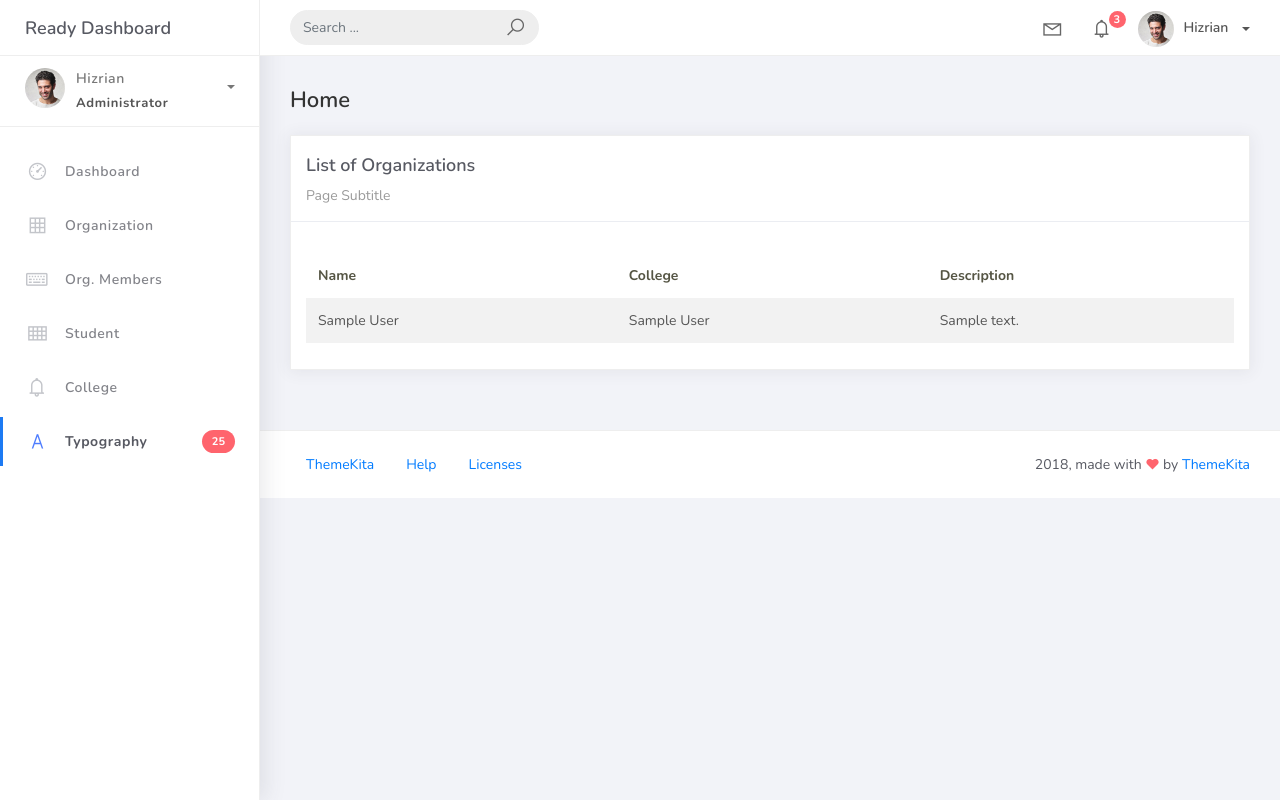
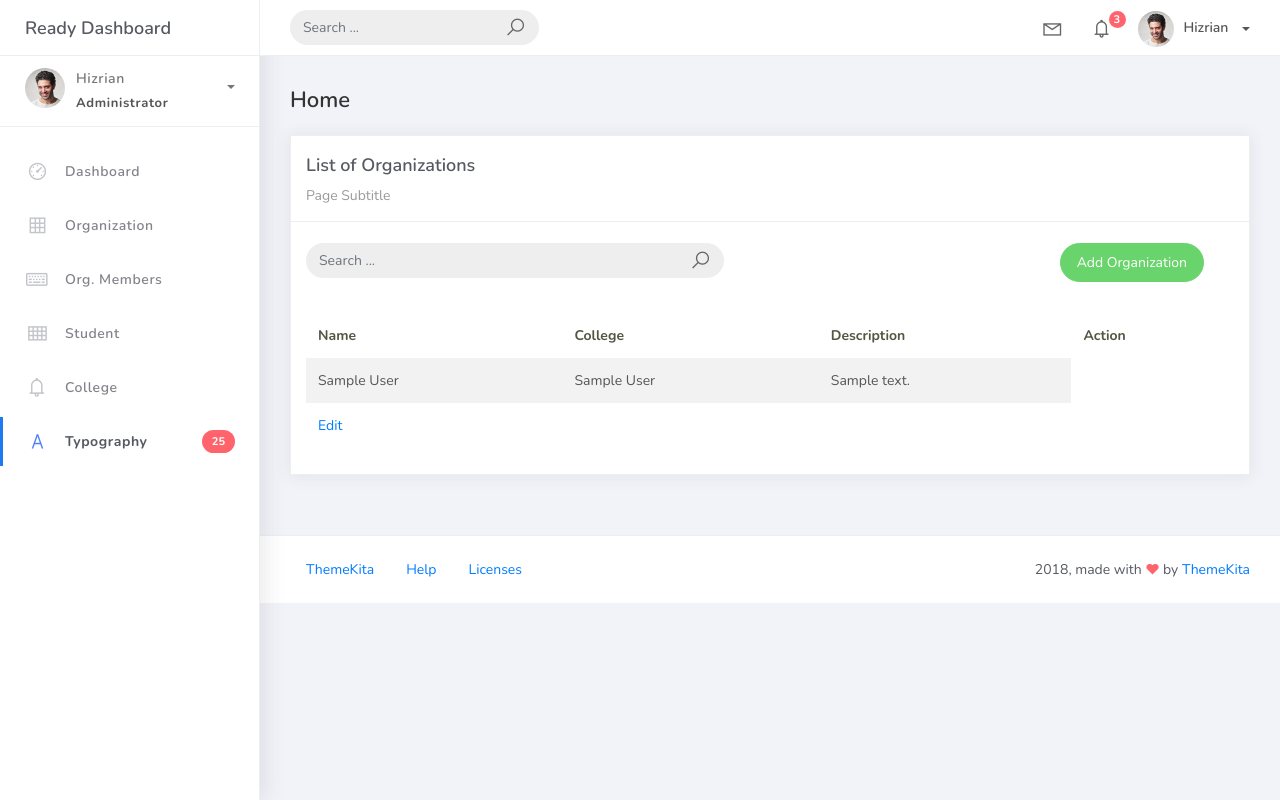
Before and after one commit to JophilGulane/PSUSphere, a Django app: page /organization_list in a window 1280 px wide. Run offline with Django 5.2, Linux system fonts and the light colour scheme; tables that the repository leaves empty hold one stand-in row (values such as "Sample post"); some libraries are stand-ins or nearby versions.

Commit message:
Add Organization Working

```diff
--- a/PSUSphere/projectsite/projectsite/settings.py
+++ b/PSUSphere/projectsite/projectsite/settings.py
@@ -26,7 +26,7 @@ SECRET_KEY = 'django-insecure-ypq$kez_x&ylnb6_nb=jo)gtiz)765u5sr7a2*e3p!%n44r_f4
 # SECURITY WARNING: don't run with debug turned on in production!
 DEBUG = True
 
-ALLOWED_HOSTS = ['psusphere.pythonanywhere.com', '127.0.0.1']
+ALLOWED_HOSTS = ['jays.pythonanywhere.com', '127.0.0.1']
 
 
 # Application definition
--- a/PSUSphere/projectsite/projectsite/urls.py
+++ b/PSUSphere/projectsite/projectsite/urls.py
@@ -16,11 +16,13 @@ Including another URLconf
 """
 from django.contrib import admin
 from django.urls import path
-from studentorg.views import HomePageView, OrganizationList
+from studentorg.views import HomePageView, OrganizationList, OrganizationCreateView, OrganizationUpdateView
 from studentorg import views
 
 urlpatterns = [
     path("admin/", admin.site.urls),
     path('', views.HomePageView.as_view(), name='home'),
     path('organization_list', OrganizationList.as_view(), name='organization-list'),
+    path('organization_list/add', OrganizationCreateView.as_view(), name='organization-add'),
+    path('organization_list/<pk>',OrganizationUpdateView.as_view(), name='organization-update'),
 ]
--- a/PSUSphere/projectsite/studentorg/views.py
+++ b/PSUSphere/projectsite/studentorg/views.py
@@ -2,7 +2,16 @@ from django.shortcuts import render
 
 # Create your views here.
 from django.views.generic.list import ListView
+from django.views.generic.edit import CreateView, UpdateView
 from studentorg.models import Organization
+from studentorg.forms import OrganizationForm
+from django.urls import reverse_lazy
+
+class OrganizationUpdateView(UpdateView):
+    model = Organization
+    form_class = OrganizationForm
+    template_name = 'org_form.html'
+    success_url = reverse_lazy('organization-list')
 
 class HomePageView(ListView):
     model = Organization
@@ -14,3 +23,9 @@ class OrganizationList(ListView):
     context_object_name = 'organization'
     template_name = 'org_list.html'
     paginate_by = 5
+
+class OrganizationCreateView(CreateView):
+    model = Organization
+    form_class = OrganizationForm
+    template_name = 'org_form.html'
+    success_url = reverse_lazy('organization-list')
--- a/PSUSphere/projectsite/templates/org_list.html
+++ b/PSUSphere/projectsite/templates/org_list.html
@@ -9,6 +9,27 @@
             <div class="card-title">List of Organizations</div>
             <div class="card-category">Page Subtitle</div>
           </div>
+          <br />
+          <div class="col-md-12 row">
+              <div class="col-md-6">
+                  <form class="navbar-left navbar-form nav-search mr-md-3" action="">
+                      <div class="input-group">
+                          <input type="text" placeholder="Search ..." class="form-control" />
+                          <div class="input-group-append">
+                              <span class="input-group-text">
+                                  <i class="la la-search search-icon"></i>
+                              </span>
+                          </div>
+                      </div>
+                  </form>
+              </div>
+              <div class="col-md-6">
+                  <div class="pull-right">
+                      <a href="{% url 'organization-add' %}" class="btn btn-success btn-rounded">Add Organization</a>
+                  </div>
+              </div>
+          </div>
+
           <div class="card-body">
             <table class="table table-striped mt-3">
               <thead>
@@ -16,6 +37,7 @@
                   <th scope="col">Name</th>
                   <th scope="col">College</th>
                   <th scope="col">Description</th>
+                  <th scope="col">Action</th>
                 </tr>
               </thead>
               <tbody>
@@ -25,6 +47,15 @@
                   <td>{{ object.college }}</td>
                   <td>{{ object.description }}</td>
                 </tr>
+                <td><a href="organization_list/{{ object.id }}">Edit</a></td>
+                </tr>
+                {% empty %}
+                <tr>
+                    <td colspan="4" style="text-align: center">
+                        <p class="text-sm font-weight-bold mb-0">No Records Found</p>
+                    </td>
+                </tr>
+
                 {% endfor %}
               </tbody>
             </table>
--- a/pyvenv.cfg
+++ b/pyvenv.cfg
@@ -2,4 +2,4 @@ home = C:\Users\Ggula\AppData\Local\Microsoft\WindowsApps\PythonSoftwareFoundati
 include-system-site-packages = false
 version = 3.11.9
 executable = C:\Users\Ggula\AppData\Local\Microsoft\WindowsApps\PythonSoftwareFoundation.Python.3.11_qbz5n2kfra8p0\python.exe
-command = C:\Users\Ggula\AppData\Local\Microsoft\WindowsApps\PythonSoftwareFoundation.Python.3.11_qbz5n2kfra8p0\python.exe -m venv C:\Users\Ggula\Downloads\School PDFs\3rd Year 1st Semester\App Dev and Emerging Technologies\PSUSphere\psusenv
+command = C:\Users\Ggula\AppData\Local\Microsoft\WindowsApps\PythonSoftwareFoundation.Python.3.11_qbz5n2kfra8p0\python.exe -m venv C:\Users\Ggula\Desktop\PSUSphere\psusenv
```
Also changed, not shown: PSUSphere/projectsite/studentorg/forms.py (added, +9 -0 lines), PSUSphere/projectsite/templates/org_form.html (added, +33 -0 lines), 9 other files.
